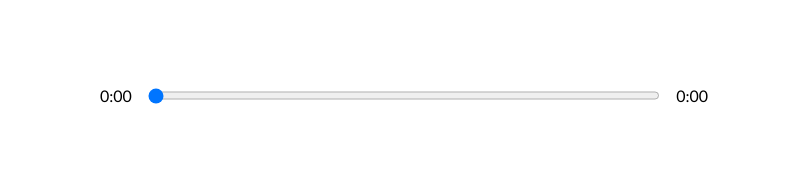
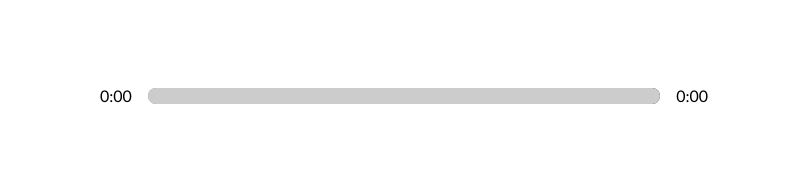
Before and after one commit to roxtran/react-player, a React (Create React App) app: page / in a window 1280 px wide. Shown: the part 490-661 px from the top of the page, without its empty margins (236-1044 px from the left). Built offline with nearby package versions, Linux system fonts and the light colour scheme.

Commit message:
progress-bar

```diff
--- a/src/App.js
+++ b/src/App.js
@@ -13,14 +13,29 @@
   const [songs, setSongs] = useState(data)
   const [currentSong, setCurrentSong] = useState(songs[0])
   const [isPlaying, setIsPlaying] = useState(false)
-  const [songInfo, setSongInfo] = useState({ currentTime: 0, duration: 0 })
+  const [songInfo, setSongInfo] = useState({
+    currentTime: 0,
+    duration: 0,
+    animateProgress: 0
+  })
   const [showLibrary, setShowLibrary] = useState(false)
 
   // Event Listeners
   const handleTimeUpdate = (e) => {
     const currentTime = e.target.currentTime
     const duration = e.target.duration
-    setSongInfo({ ...songInfo, currentTime, duration })
+    // Calculate percentage
+    const roundedCurrent = Math.round(currentTime)
+    const roundedDuration = Math.round(duration)
+    const percentage = Math.round((roundedCurrent / roundedDuration) * 100)
+
+    // console.log(percentage)
+    setSongInfo({
+      ...songInfo,
+      currentTime,
+      duration,
+      animateProgress: percentage
+    })
   }
 
   return (
--- a/src/components/Player.js
+++ b/src/components/Player.js
@@ -60,11 +60,16 @@
     }
     playAudio(isPlaying, audioRef)
   }
+  // Add the styles
+  const animTrack = {
+    transform: `translateX(${songInfo.animateProgress}%)`
+  }
 
   return (
     <div className='player'>
       <div className='time-control'>
         <p>{formatTime(songInfo.currentTime) || '0:00'}</p>
+        <div style={{background:`linear-gradient(to right, ${currentSong.color[0]}, ${currentSong.color[1]})` }} className='progress-container'>
           <input
             min={0}
             max={songInfo.duration || 0}
@@ -72,6 +77,8 @@
             onChange={handleProgress}
             type='range'
           />
+          <div style={animTrack} className='animate-progress'></div>
+        </div>
         <p>{formatTime(songInfo.duration)}</p>
       </div>
       <div className='play-control'>
--- a/src/styles/_player.scss
+++ b/src/styles/_player.scss
@@ -9,9 +9,11 @@
 .time-control {
   width: 50%;
   display: flex;
+  align-items: center;
   input {
     width: 100%;
-    padding: 1rem 0;
+    -webkit-appearance: none;
+    background: transparent;
     cursor: pointer;
   }
   p {
@@ -29,3 +31,34 @@
     cursor: pointer;
   }
 }
+
+.progress-container {
+  background: lightblue;
+  width: 100%;
+  height: 1rem;
+  border-radius: 1rem;
+  position: relative;
+  overflow: hidden;
+}
+
+.animate-progress {
+  background-color: rgb(204, 204, 204);
+  width: 100%;
+  height: 100%;
+  position: absolute;
+  top: 0;
+  left: 0;
+  transform: translateX(0%);
+  pointer-events: none;
+}
+
+input[type='range']:focus {
+  outline: none;
+}
+
+input[type='range']::-webkit-slider-thumb {
+  -webkit-appearance: none;
+  height: 16px;
+  width: 16px;
+  border-radius: 50%;
+}
```
Lines whose indentation alone changed are shown as unchanged.
